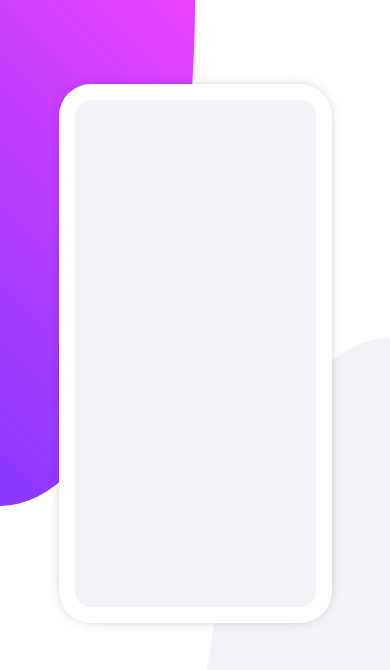
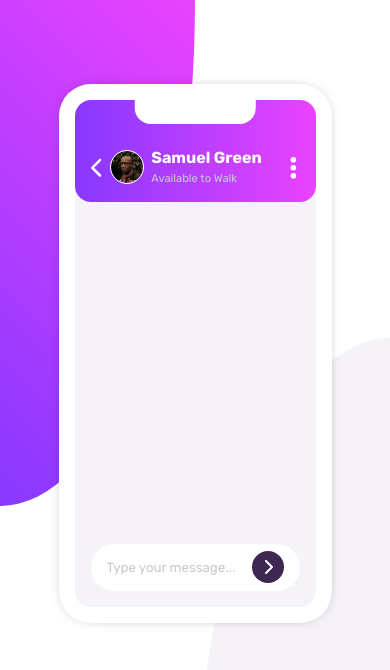
Before and after one commit to huyphan2210/chat-app-css, a Vue app: page / in a window 390 px wide. Shown: the top 670 px of the page. Built offline with nearby package versions, Linux system fonts and the light colour scheme.

Commit message:
Add header + input for phone

```diff
--- a/src/components/Phone/Phone.vue
+++ b/src/components/Phone/Phone.vue
@@ -1,13 +1,61 @@
 <script lang="ts">
+import avatar from "../../assets/images/avatar.jpg";
+
 export default {
   name: "phone-illustration",
+  data() {
+    return {
+      avatar,
+    };
+  },
 };
 </script>
 
 <template>
-  <div class="phone">
-    <div class="phone__chat-app"></div>
-  </div>
+  <section class="phone">
+    <article class="phone__chat-app">
+      <header class="phone__chat-app__header">
+        <div class="phone__chat-app__header__left">
+          <button type="button" title="Back button">
+            <svg xmlns="http://www.w3.org/2000/svg" viewBox="0 0 320 512">
+              <path
+                fill="white"
+                d="M9.4 233.4c-12.5 12.5-12.5 32.8 0 45.3l192 192c12.5 12.5 32.8 12.5 45.3 0s12.5-32.8 0-45.3L77.3 256 246.6 86.6c12.5-12.5 12.5-32.8 0-45.3s-32.8-12.5-45.3 0l-192 192z"
+              />
+            </svg>
+          </button>
+          <figure>
+            <img :src="avatar" loading="lazy" alt="Avatar" />
+            <figcaption>
+              <h3>Samuel Green</h3>
+              <span>Available to Walk</span>
+            </figcaption>
+          </figure>
+        </div>
+        <button type="button" title="More button">
+          <svg xmlns="http://www.w3.org/2000/svg" viewBox="0 0 128 512">
+            <path
+              fill="white"
+              d="M64 360a56 56 0 1 0 0 112 56 56 0 1 0 0-112zm0-160a56 56 0 1 0 0 112 56 56 0 1 0 0-112zM120 96A56 56 0 1 0 8 96a56 56 0 1 0 112 0z"
+            />
+          </svg>
+        </button>
+      </header>
+      <main class="phone__chat-app__body">
+        <form submit class="phone__chat-app__body__input">
+          <input disabled placeholder="Type your message..." />
+          <button type="submit" title="Submit button">
+            <svg xmlns="http://www.w3.org/2000/svg" viewBox="0 0 320 512">
+              <path
+                fill="white"
+                d="M9.4 233.4c-12.5 12.5-12.5 32.8 0 45.3l192 192c12.5 12.5 32.8 12.5 45.3 0s12.5-32.8 0-45.3L77.3 256 246.6 86.6c12.5-12.5 12.5-32.8 0-45.3s-32.8-12.5-45.3 0l-192 192z"
+              />
+            </svg>
+          </button>
+        </form>
+      </main>
+    </article>
+  </section>
 </template>
 
 <style lang="scss" scoped>
@@ -17,11 +65,133 @@ export default {
   box-shadow: 0 0 1rem -10px rgba(0, 0, 0, 0.85);
   padding: 1rem;
   height: 60vh;
+  max-width: 20rem;
 
   &__chat-app {
     background-color: var(--background);
     height: 100%;
     border-radius: 1rem;
+    position: relative;
+    display: flex;
+    flex-direction: column;
+
+    &__header {
+      padding: 3rem 1rem 1rem;
+      background: linear-gradient(
+        to right,
+        var(--gradient-bottom),
+        var(--gradient-top)
+      );
+      border-radius: 1rem;
+      display: flex;
+      justify-content: space-between;
+      align-items: center;
+
+      &__left {
+        display: flex;
+        gap: 0.5rem;
+        align-items: center;
+
+        img {
+          width: 2rem;
+          aspect-ratio: 1;
+          border-radius: 50%;
+          outline: 1px solid white;
+        }
+
+        figure {
+          margin: 0;
+          display: flex;
+          align-items: center;
+          gap: 0.5rem;
+          figcaption {
+            h3 {
+              margin-block: 0;
+              font-size: 1rem;
+              color: white;
+            }
+
+            span {
+              font-size: 0.7rem;
+              color: var(--placeholder);
+            }
+          }
+        }
+      }
+
+      button {
+        width: 0.8rem;
+        background: transparent;
+        border: none;
+        padding: 0;
+        display: flex;
+        transition: 0.3s;
+
+        svg {
+          width: 100%;
+          aspect-ratio: 0.5;
+        }
+
+        &:hover {
+          cursor: pointer;
+          opacity: 0.7;
+        }
+      }
+    }
+
+    &__body {
+      padding: 1rem;
+      flex-grow: 1;
+      position: relative;
+      display: flex;
+      flex-direction: column-reverse;
+      &__input {
+        position: relative;
+        input {
+          width: calc(100% - 5rem);
+          border: none;
+          border-radius: 2rem;
+          padding: 1rem 4rem 1rem 1rem;
+          font-family: Rubik, sans-serif;
+
+          &:disabled {
+            background-color: white;
+          }
+
+          &::placeholder {
+            color: var(--placeholder);
+          }
+        }
+        button {
+          position: absolute;
+          right: 1rem;
+          top: 50%;
+          border: none;
+          border-radius: 50%;
+          background-color: var(--button-bg);
+          transform: translate(0, -50%);
+          width: 2rem;
+          height: 2rem;
+          padding: 0.5rem;
+          svg {
+            height: 100%;
+            rotate: 180deg;
+          }
+        }
+      }
+    }
+
+    &::before {
+      content: "";
+      position: absolute;
+      left: 50%;
+      top: 0;
+      transform: translate(-50%);
+      background-color: white;
+      width: 50%;
+      height: 1.5rem;
+      border-radius: 0 0 1rem 1rem;
+    }
   }
 }
 </style>
```
